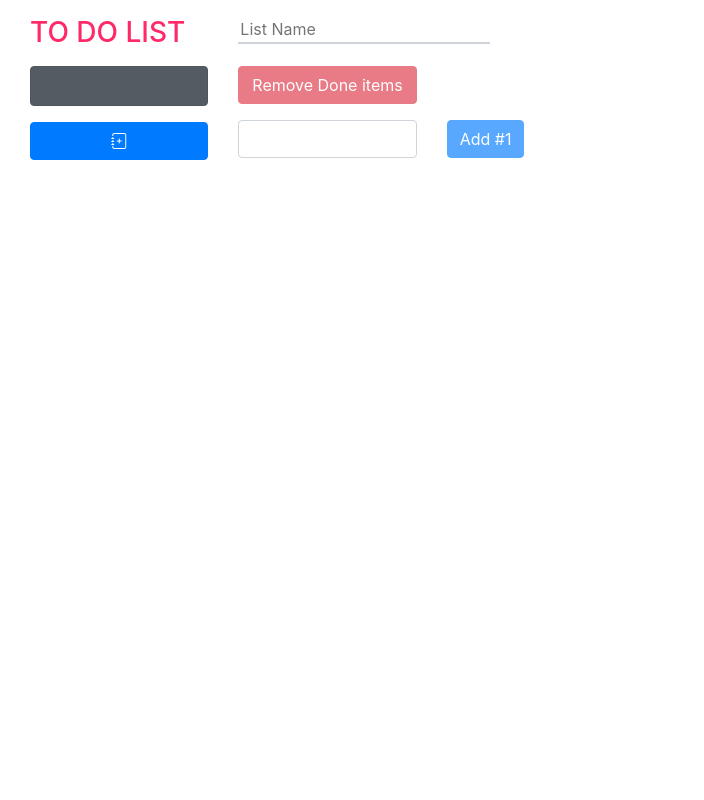
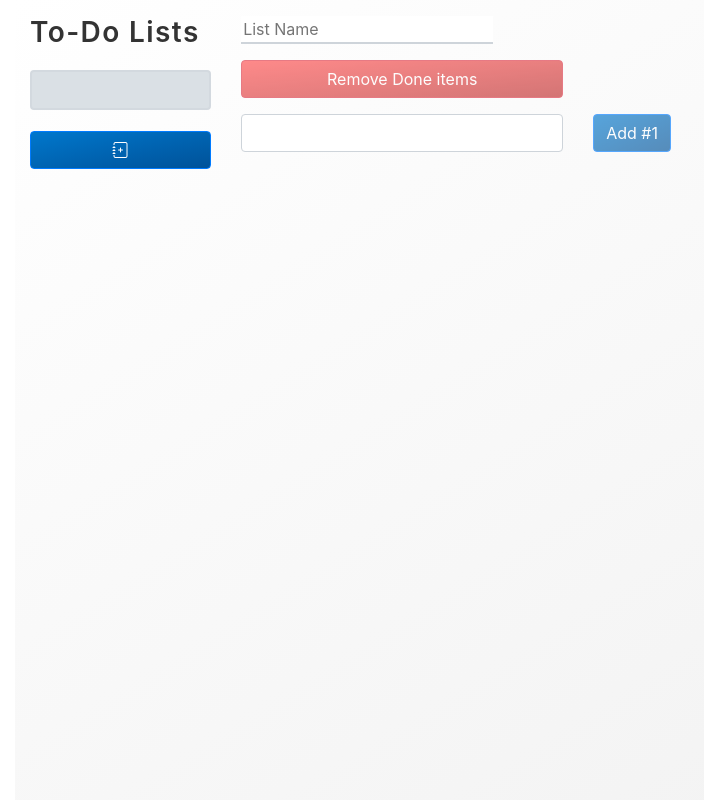
Before and after one commit to draff1800/react-to-do-list-app, a React (Create React App) app: page / in a window 1280 px wide. Shown: the whole page, without its empty margins (0-704 px from the left). Built offline with nearby package versions, Linux system fonts and the light colour scheme.

Commit message:
Add-directory-item progress. Added some styling.

```diff
--- a/src/App.js
+++ b/src/App.js
@@ -1,18 +1,37 @@
 import React, { useState, useEffect } from 'react';
 import styled from 'styled-components';
 
+const AppWrapper = styled.div`
+  min-height: 100vh;
+  min-width: 99vw;
+  background: linear-gradient(to bottom right, #FFFFFF, #F0F0F0);
+`;
+
 const AppTitle = styled.h3`
   margin: 1rem 0;
-  color: #ff2968
+  font-weight: 600;
+  color: #333333;
+  letter-spacing: 0.05em;
 `;
 
 const DirectoryItem = styled.button`
+  margin: 0.3rem 0;
   min-height: 40px;
+  border: 2px solid #ced4da;
 `;
 
 const AddDirectoryItemButton = styled.button`
   margin-top: 1rem;
+  background: linear-gradient(to bottom right, #0077CC, #005299);
 `;
+
+const AddTodoItemButton = styled.button`
+  background: linear-gradient(to bottom right, #0077CC, #005299);
+`;
+
+const RemoveDoneItemsButton = styled.button`
+  background: linear-gradient(to bottom right, #FF4D4D, #BF2E2E);
+`
 
 const DirectoryItemNameInput = styled.input`
   border: none;
@@ -43,11 +62,11 @@ const TodoItemList = styled.ul`
     }
 
     &.highlight {
-      border-color: #ff2968;
-      background-color: #ff8fb0;
+      border-color: #0077cc;
+      background-color: #bfe3ff;
 
       &:last-child {
-        border-color: #ff2968;
+        border-color: #0077cc;
       }
     }
 
@@ -59,6 +78,7 @@ const TodoItemList = styled.ul`
       position: absolute;
       top: 0.5rem;
       right: 0.5rem;
+      background: linear-gradient(to bottom right, #FF4D4D, #BF2E2E);
     }
 
     label.form-check-label {
@@ -75,7 +95,7 @@ const TodoApp = () => {
   const [directoryItemName, setDirectoryItemName] = useState("");
   const [todoItemText, setTodoItemText] = useState("");
   const [directoryItems, setDirectoryItems] = useState([
-    {id: 1, name: ""}
+    {id: 1, name: "", active: true}
   ]);
   const [todoItems, setTodoItems] = useState([]);
 
@@ -93,11 +113,18 @@ const TodoApp = () => {
 
     let newItem = {
       id: newId,
-      name: directoryItemName
+      name: "",
+      active: true
     }
 
-    setDirectoryItems(directoryItems.concat(newItem));
-    setDirectoryItemName("");
+    let updatedItems = directoryItems.map(item => {
+      if (item.active)
+        item.active = !item.active;
+
+      return item;
+    }).concat(newItem);
+
+    setDirectoryItems(updatedItems);
   }
 
   const handleAddTodoItem = (event) => {
@@ -111,6 +138,24 @@ const TodoApp = () => {
 
     setTodoItems(todoItems.concat(newItem));
     setTodoItemText("");
+  }
+
+  const handleDirectoryItemClick = (itemId) => {
+    let updatedItems = directoryItems.map(item => {
+      if (item.active)
+        item.active = !item.active;
+
+      return item;
+    })
+
+    updatedItems = directoryItems.map(item => {
+      if (itemId === item.id)
+        item.active = !item.active;
+
+      return item;
+    });
+
+    setDirectoryItems(updatedItems);
   }
 
   const handleToggleTodoItem = (itemId) => {
@@ -147,24 +192,18 @@ const TodoApp = () => {
   }
 
   return (
-    <div class="container-fluid">
+    <AppWrapper className="container">
       <div className="row">
         <div className="col-md-2">
-          <AppTitle>TO DO LIST</AppTitle>
+          <AppTitle>To-Do Lists</AppTitle>
+          <Directory
+            directoryItemName={directoryItemName}
+            directoryItems={directoryItems}
+            handleAddDirectoryItem={handleAddDirectoryItem}
+            handleDirectoryItemClick={handleDirectoryItemClick}
+          />
         </div>
-        <div className="col-md-3">
-          <div className="row">
-            <div className="col-md-8">
-              <DirectoryItemNameInput placeholder="List Name" onChange={handleDirectoryItemNameChange}/>
-            </div>
-          </div>
-        </div>
-      </div>
-      <div className="row">
-        <div className="col-md-2">
-          <Directory directoryItemName={directoryItemName} directoryItems={directoryItems} handleAddDirectoryItem={handleAddDirectoryItem}/>
-        </div>
-        <div className="col-md-3">
+        <div className="col-md-5">
           <Editor
             todoItemText={todoItemText}
             handleDeleteDoneTodoItems={handleDeleteDoneTodoItems}
@@ -173,22 +212,23 @@ const TodoApp = () => {
             handleToggleTodoItem={handleToggleTodoItem}
             handleDeleteTodoItem={handleDeleteTodoItem}
             handleTodoItemTextChange={handleTodoItemTextChange}
-            handleAddTodoItem={handleAddTodoItem}>
-          </Editor>
+            handleAddTodoItem={handleAddTodoItem}
+            handleDirectoryItemNameChange={handleDirectoryItemNameChange}
+          />
         </div>
       </div>
-    </div>
+    </AppWrapper>
   );
 }
 
 const Directory = (props) => {
   return (
-    <div class="list-group">
+    <div className="list-group">
       {props.directoryItems.map((item) => (
-        <DirectoryItem className="btn btn-secondary active" active >{props.directoryItemName}</DirectoryItem>
+        <DirectoryItem key={item.id} className={`btn btn-light ${item.active ? 'active' : ''}`} onClick={() => props.handleDirectoryItemClick(item.id)}></DirectoryItem>
       ))}
       <AddDirectoryItemButton className="btn btn-primary" onClick={props.handleAddDirectoryItem}>
-        <i class="bi bi-journal-plus" />
+        <i className="bi bi-journal-plus" />
       </AddDirectoryItemButton>
     </div>
   );
@@ -197,11 +237,15 @@ const Directory = (props) => {
 const Editor = (props) => {
   return (
     <>
+      <DirectoryItemNameInput
+        placeholder="List Name"
+        onChange={props.handleDirectoryItemNameChange}
+      />
       <div className="row">
       <div className="col-md-8">
-        <button className="btn btn-danger btn-block" onClick={props.handleDeleteDoneTodoItems} disabled={!props.doneTodoItemsExist(props.todoItems)}>
+        <RemoveDoneItemsButton className="btn btn-danger btn-block" onClick={props.handleDeleteDoneTodoItems} disabled={!props.doneTodoItemsExist(props.todoItems)}>
           Remove Done items
-        </button>
+        </RemoveDoneItemsButton>
       </div>
       <div className="col-md-8">
         <Todos items={props.todoItems} onToggleTodoItem={props.handleToggleTodoItem} onDeleteTodoItem={props.handleDeleteTodoItem} />
@@ -212,9 +256,9 @@ const Editor = (props) => {
         <input type="text" className="form-control" onChange={props.handleTodoItemTextChange} value={props.todoItemText} />
       </div>
       <div className="col-md-4">
-        <button className="btn btn-primary" onClick={props.handleAddTodoItem} disabled={!props.todoItemText}>
+        <AddTodoItemButton className="btn btn-primary" onClick={props.handleAddTodoItem} disabled={!props.todoItemText}>
           {"Add #" + (props.todoItems.length + 1)}
-        </button>
+        </AddTodoItemButton>
       </div>
     </form>
   </>
@@ -247,9 +291,11 @@ const TodoItem = (props) => {
   return (
     <li className={itemClass} ref={li => setListItem(li)}>
       <label className="form-check-label">
-        <input type="checkbox" className="form-check-input" onChange={toggleItemStatus} /> {props.text}
+        <input type="checkbox" onChange={toggleItemStatus} /> {props.text}
       </label>
-      <button type="button" className="btn btn-danger btn-sm" onClick={deleteItem}>x</button>
+      <button type="button" className="btn btn-danger btn-sm" onClick={deleteItem}>
+        <i className="bi bi-trash" />
+      </button>
     </li>
   );
 }
```
